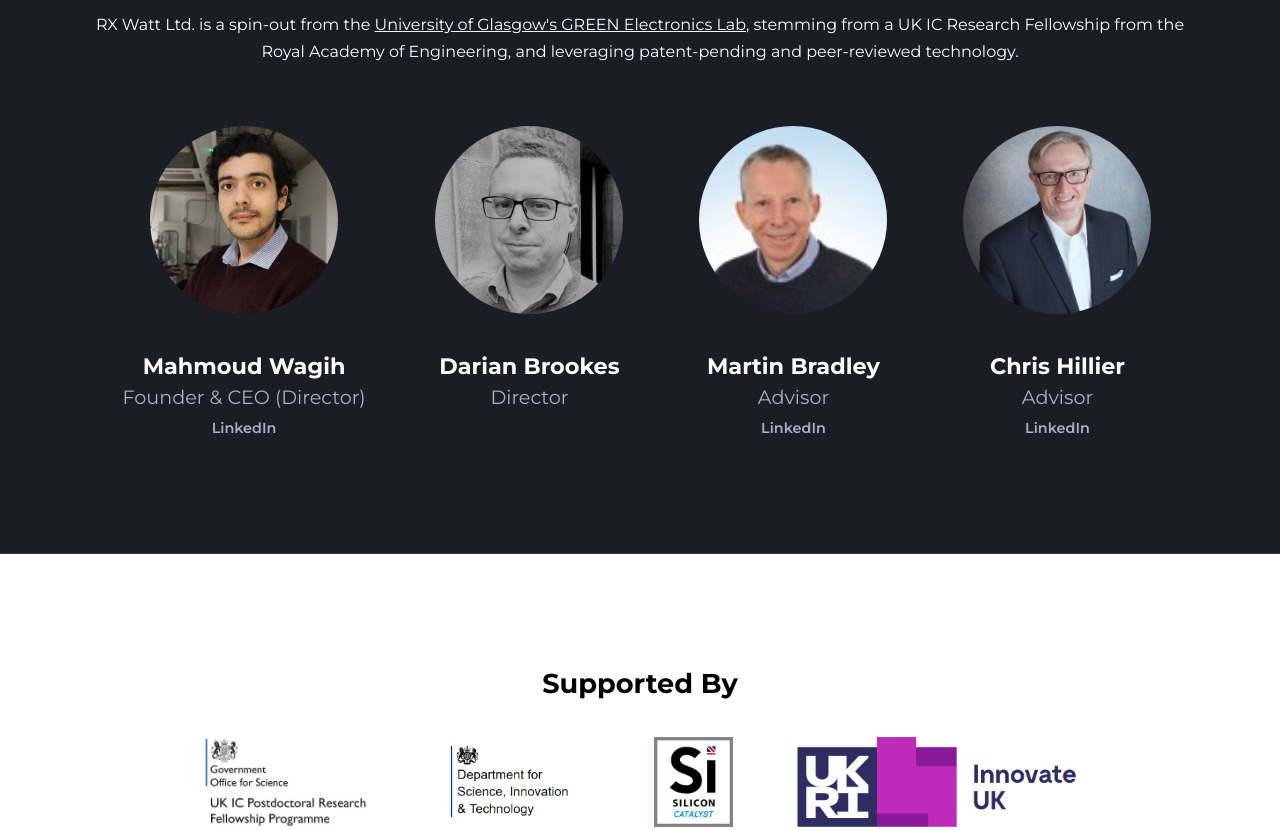
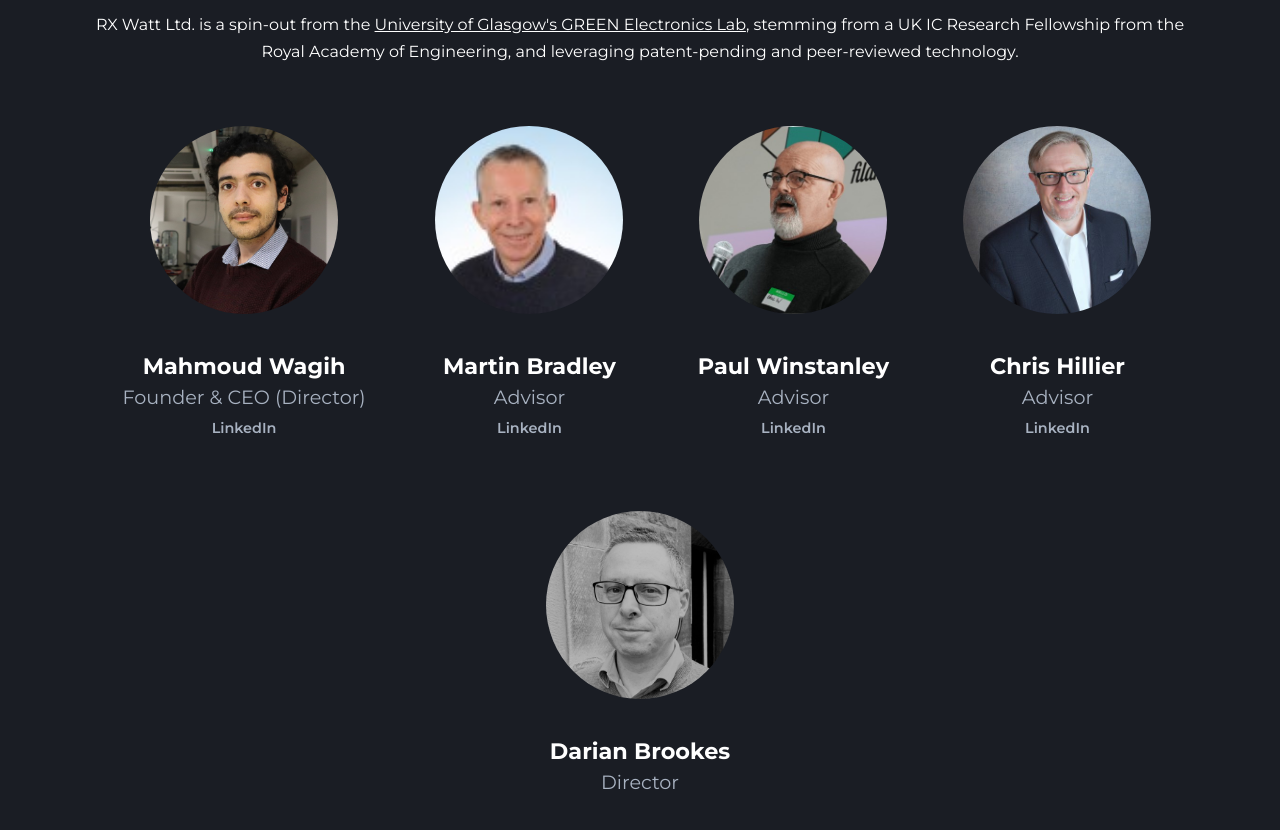
Before and after one commit to rx-watt/rx-watt.github.io, a plain HTML site: page index.html in a window 1280 px wide. Shown: the part 4120-4950 px from the top of the page. Drawn offline with nearby package versions, Linux system fonts and the light colour scheme.

Commit message:
team updates and links

```diff
--- a/index.html
+++ b/index.html
@@ -216,14 +216,6 @@
                         <p>Founder & CEO (Director)</p>
                         <a href="https://www.linkedin.com/in/mahmoud-wagih/" target="_blank" class="linkedin-link">LinkedIn</a>
                     </div>
-                    <div class="team-member" data-aos="fade-up" data-aos-delay="300"
-                         data-name="Darian Brookes"
-                         data-bio="Darian is the IP & Commercialisation Manager at the University of Glasgow, and co-Director of RX Watt Ltd. He has 20+ years of experience in early-stage commercialisation."
-                         data-img="images/darian.jpg">
-                        <img src="images/darian.jpg" alt="Team Member 3">
-                        <h4>Darian Brookes</h4>
-                        <p>Director</p>
-                    </div>
                     <div class="team-member" data-aos="fade-up" data-aos-delay="200"
                          data-name="Martin Bradley"
                          data-bio="Product and market segment director with expertise in creating new opportunities and revenue streams. Expert at bridging marketing and engineering functions, MBA and chartered engineer, having 30 years of experience in mobile, defence, and semiconductor sectors. Skilled in financial investment appraisal and company valuation. Former US investment banking sell side equity analyst."
@@ -233,14 +225,31 @@
                         <p>Advisor</p>
                         <a href="https://www.linkedin.com/in/martin-bradley-94b8b318/" target="_blank" class="linkedin-link">LinkedIn</a>
                     </div>
+                    <div class="team-member" data-aos="fade-up" data-aos-delay="200"
+                         data-name="Paul Winstanley"
+                         data-bio="IoT and tech expert including at UK MoD and as the inaugural Executive Director of Innovation and Investment at the UK Defence Solutions Centre. Served in severl previous chief-exec roles including CEO of Qinetiq and CENSIS (IoT Centre), and previously as Chair of STAC, along with other NED/Chair roles. He also serves on the boards of South of Scotland Enterprise and the EPSRC’s Science Engineering and Technology Board."
+                         data-img="images/paul_winstanley.jpg">
+                        <img src="images/paul_winstanley.jpg" alt="Team Member 3">
+                        <h4>Paul Winstanley</h4>
+                        <p>Advisor</p>
+                        <a href="https://www.linkedin.com/in/paul-winstanley-1047521a/" target="_blank" class="linkedin-link">LinkedIn</a>
+                    </div>
                     <div class="team-member" data-aos="fade-up" data-aos-delay="300"
                          data-name="Chris Hillier"
-                         data-bio="Chris is a successful technology entrepreneur with global experience of company start-up, business development, corporate governance, IP management, product development, market analysis and the development and successful execution of financial and strategic initiatives."
+                         data-bio="Chris is a successful technology entrepreneur with global experience of company start-up, business development, corporate governance, IP management, product development, market analysis and the development and successful execution of financial and strategic initiatives. Chris is currently based in the US."
                          data-img="images/chris.jpg">
-                        <img src="images/chris.jpg" alt="Team Member 3">
+                        <img src="images/chris.jpg" alt="Team Member 4">
                         <h4>Chris Hillier</h4>
                         <p>Advisor</p>
                         <a href="https://www.linkedin.com/in/chris-h-33408414/" target="_blank" class="linkedin-link">LinkedIn</a>
+                    </div>
+                    <div class="team-member" data-aos="fade-up" data-aos-delay="300"
+                         data-name="Darian Brookes"
+                         data-bio="Darian is the IP & Commercialisation Manager at the University of Glasgow, and co-Director of RX Watt Ltd. He has 20+ years of experience in early-stage commercialisation."
+                         data-img="images/darian.jpg">
+                        <img src="images/darian.jpg" alt="Team Member 5">
+                        <h4>Darian Brookes</h4>
+                        <p>Director</p>
                     </div>
                 </div>
             </div>
@@ -255,7 +264,7 @@
                     <!-- Supporter image paths reverted to original -->
 					<img src="images/ukic.jpg" alt="UK IC Fellowship">
 					<img src="images/DSIT.png" alt="DSIT">
-                    <img src="images/siliconcat.webp" alt="Silicon Catalyst ChipStart">
+                    <a href="https://www.siliconcatalyst.uk/portfolio-companies"><img src="images/siliconcat.webp" alt="Silicon Catalyst ChipStart"> </a>
                     <img src="images/innovuk.png" alt="Innovate UK">
                     <a href="https://www.stac.ac/university-of-glasgow-launches-scotlands-first-deeptech-accelerator/"><img src="images/stac.PNG" alt="STAC Logo"> </a>
                     <a href="https://www.gla.ac.uk/research/az/electronics/sustainableelectronics/greenrf/rfenergyharvesting/" target="_blank"> <img src="images/uofg.jpg" alt="University of Glasgow Logo"> </a>
```
Also changed, not shown: images/paul_winstanley.jpg (added).
